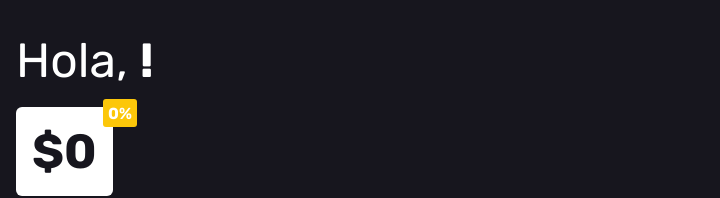
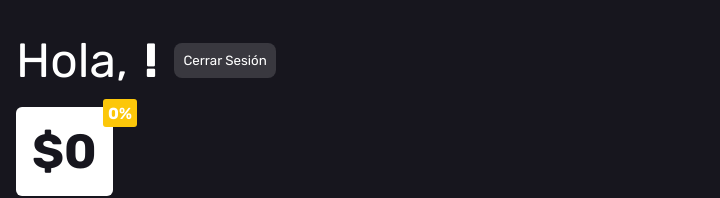
Before and after one commit to Mauro069/Gestor-de-gastos-con-NextJs, a Next.js app: page /home in a window 1280 px wide. Shown: the top 198 px of the page, without its empty margins (0-720 px from the left). Built offline with nearby package versions, Linux system fonts and the light colour scheme; no server answers.

Commit message:
Add that if you are logged in the /login take you to the home and add the functionality to log out

```diff
--- a/src/context/authContext.tsx
+++ b/src/context/authContext.tsx
@@ -96,7 +96,7 @@ export const AuthProvider: React.FC<{
       isLoggedIn: false,
       user: null,
     });
-    router.push(routes.landing);
+    router.push(routes.login);
   };
 
   return (
--- a/src/pages/home.tsx
+++ b/src/pages/home.tsx
@@ -2,7 +2,7 @@ import { useAuth, useWeeklyExpenses, useWeekPicker } from "@/hooks";
 import { validatePercentage } from "@/utils/validatePercentage";
 import { months, nameOfsDays } from "@/utils/monthsAndDays";
 import { withPoints } from "@/utils/withPoints";
-import { Day, ExpenseType, Loader } from "@/components";
+import { Button, Day, ExpenseType, Loader } from "@/components";
 
 import styles from "../styles/homePage.module.scss";
 import useMonthlyExpenses from "@/hooks/useMonthlyExpenses";
@@ -17,7 +17,7 @@ const HomePage = (): JSX.Element => {
     prevWeekEnd,
     prevWeekStart,
   } = useWeekPicker();
-  const { user } = useAuth();
+  const { user, logout } = useAuth();
   const { isLoading, data }: any = useWeeklyExpenses(
     days,
     prevWeekEnd,
@@ -39,7 +39,13 @@ const HomePage = (): JSX.Element => {
       <div className={styles.topContainer}>
         <div className={styles.welcomeContainer}>
           <span className={styles.welcome}>
-            Hola, <b>{user?.firstname}!</b>
+            Hola, <b>{user?.firstname}!</b>{" "}
+            <Button
+              textColor="white"
+              buttonText="Cerrar Sesión"
+              backgroundColor="#ffffff25"
+              onClick={logout}
+            />
           </span>
           <div className={styles.expensesAmountContainer}>
             <span className={styles.subtitle}>
--- a/src/routes/index.ts
+++ b/src/routes/index.ts
@@ -2,5 +2,5 @@ export const routes = {
   login: "/login",
   register: "/register",
   landing: "/",
-  home: "/",
+  home: "/home",
 };
--- a/src/styles/homePage.module.scss
+++ b/src/styles/homePage.module.scss
@@ -56,6 +56,9 @@
 
     .welcome {
       font-size: 48px;
+      display: flex;
+      gap: 1rem;
+      align-items: center;
     }
 
     .expensesAmountContainer {
```
Also changed, not shown: src/pages/login.tsx (+10 -2 lines).
